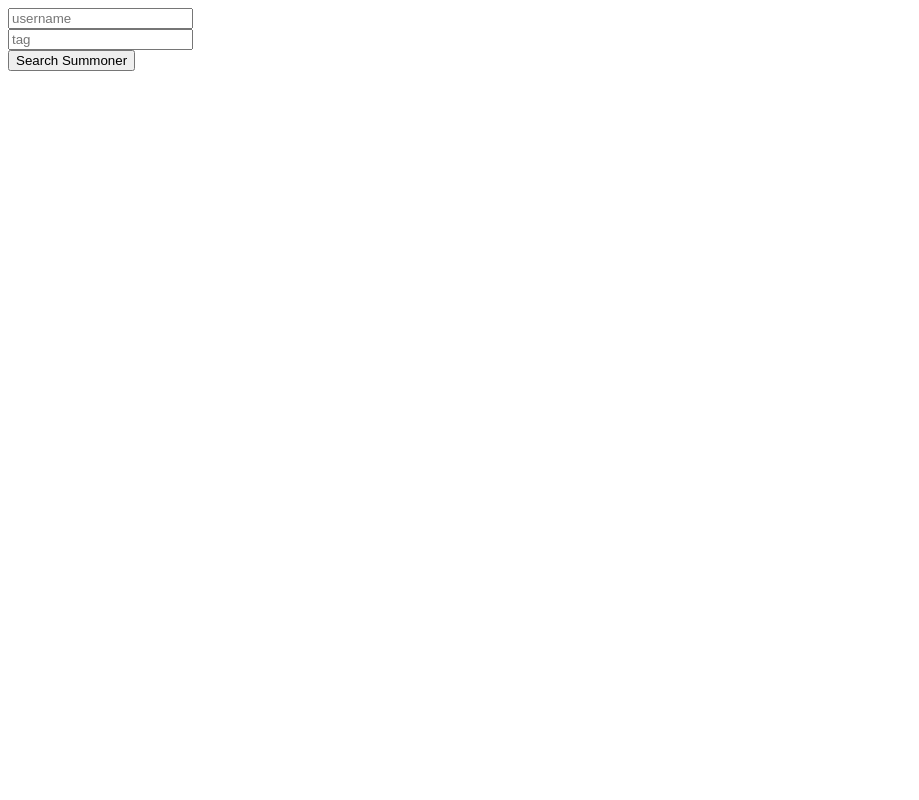
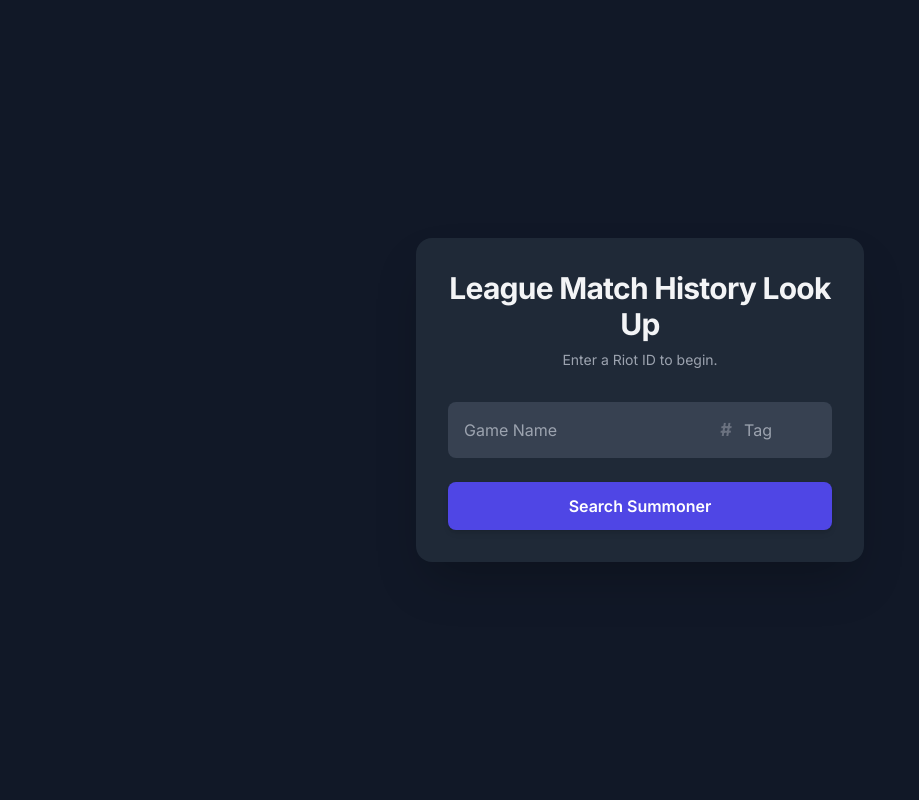
Before and after one commit to Leofuku00/league-match-hisotry, a Flask app: page / in a window 1280 px wide. Shown: the whole page, without its empty margins (0-919 px from the left). Run offline with Flask 3, Linux system fonts and the light colour scheme; some libraries are stand-ins or nearby versions.

Commit message:
Updated Search menu

```diff
--- a/templates/index.html
+++ b/templates/index.html
@@ -1,18 +1,44 @@
 <!DOCTYPE html>
+<html lang="en">
+<head>
+    <meta charset="UTF-8">
+    <meta name="viewport" content="width=device-width, initial-scale=1.0">
+    <title>Search Summoner</title>
+    <script src="https://cdn.tailwindcss.com"></script>
+    <link rel="preconnect" href="https://fonts.googleapis.com">
+    <link rel="preconnect" href="https://fonts.gstatic.com" crossorigin>
+    <link href="https://fonts.googleapis.com/css2?family=Inter:wght@400;600;700&display=swap" rel="stylesheet">
+    <style>
+        body {
+            font-family: 'Inter', sans-serif;
+        }
+    </style>
+</head>
+<body class="bg-gray-900 text-white flex items-center justify-center min-h-screen">
 
-<html>
-    <head>
-        <title>Search</title>
-    </head>
-    <body>
-        <form action="/" method="post">
-            <div>
-                <input autocomplete="off" name="username" placeholder="username" type="text">
+    <div class="w-full max-w-md p-8 space-y-8 bg-gray-800 rounded-2xl shadow-2xl">
+        <div class="text-center">
+            <h1 class="text-3xl font-bold tracking-tight text-gray-100">
+                League Match History Look Up
+            </h1>
+            <p class="mt-2 text-sm text-gray-400">Enter a Riot ID to begin.</p>
+        </div>
+
+        <!-- Search Form -->
+        <form action="/" method="post" class="space-y-6">
+            <!-- Combined Input for Riot ID -->
+            <div class="flex items-center bg-gray-700 rounded-lg p-1">
+                <input autocomplete="off" name="username" placeholder="Game Name" type="text" required class="flex-grow bg-transparent p-3 text-white placeholder-gray-400 focus:outline-none">
+                <span class="text-gray-500 font-bold text-lg">#</span>
+                <input autocomplete="off" name="tag" placeholder="Tag" type="text" required class="w-24 bg-transparent p-3 text-white placeholder-gray-400 focus:outline-none">
             </div>
             <div>
-                <input autocomplete="off" name="tag" placeholder="tag" type="text">
+                <button class="w-full px-4 py-3 font-semibold text-white bg-indigo-600 rounded-lg shadow-md hover:bg-indigo-500 focus:outline-none focus:ring-2 focus:ring-offset-2 focus:ring-indigo-500 focus:ring-offset-gray-800 transition-colors duration-200" type="submit">
+                    Search Summoner
+                </button>
             </div>
-            <button class="btn btn-primary" type="submit">Search Summoner</button>
         </form>
-    </body>
+    </div>
+
+</body>
 </html>
```
Also changed, not shown: templates/summoner.html (+10 -1 lines).
